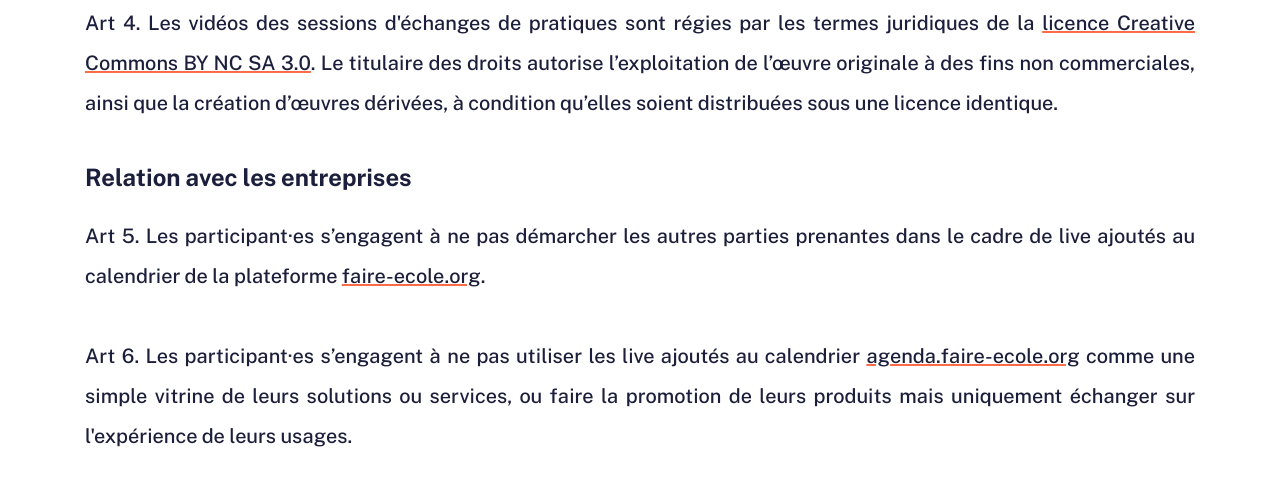
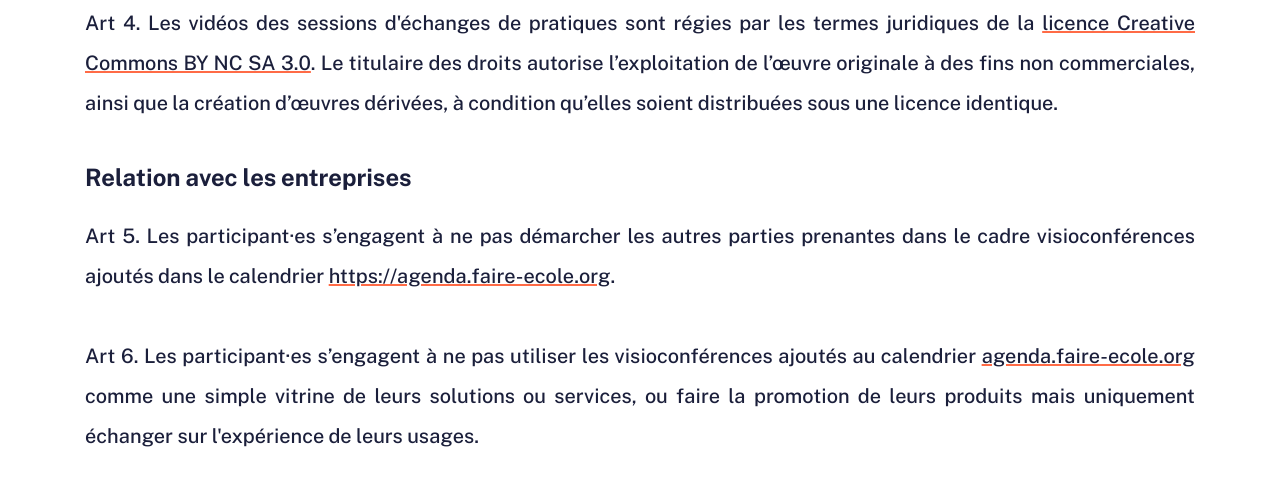
Before and after one commit to Continuite-Pedagogique/calendrier, a plain HTML site: page charte-contributeurs.html in a window 1280 px wide. Shown: the part 1054-1553 px from the top of the page. Drawn offline with nearby package versions, Linux system fonts and the light colour scheme.

Commit message:
Update charte-contributeurs.html

```diff
--- a/charte-contributeurs.html
+++ b/charte-contributeurs.html
@@ -107,8 +107,8 @@
       <p>Art 4. Les vidéos des sessions d'échanges de pratiques sont régies par les termes juridiques de la <a href=https://creativecommons.org/licenses/by-nc-sa/3.0/fr/">licence Creative Commons BY NC SA 3.0</a>. Le titulaire des droits autorise l’exploitation de l’œuvre originale à des fins non commerciales, ainsi que la création d’œuvres dérivées, à condition qu’elles soient distribuées sous une licence identique.</p>
       <h4>Relation avec les entreprises</h4>
       <p>
-        Art 5. Les participant·es s’engagent à ne pas démarcher les autres parties prenantes dans le cadre de live ajoutés au calendrier de la plateforme <a href="https://jeveuxaider.faire-ecole.org">faire-ecole.org</a>.<br><br>
-        Art 6. Les participant·es s’engagent à ne pas utiliser les live ajoutés au calendrier <a href="https://agenda.faire-ecole.org">agenda.faire-ecole.org</a> comme une simple vitrine de leurs solutions ou services, ou faire la promotion de leurs produits mais uniquement échanger sur l'expérience de leurs usages.
+        Art 5. Les participant·es s’engagent à ne pas démarcher les autres parties prenantes dans le cadre visioconférences ajoutés dans le calendrier <a href="https://agenda.faire-ecole.org">https://agenda.faire-ecole.org</a>.<br><br>
+        Art 6. Les participant·es s’engagent à ne pas utiliser les visioconférences ajoutés au calendrier <a href="https://agenda.faire-ecole.org">agenda.faire-ecole.org</a> comme une simple vitrine de leurs solutions ou services, ou faire la promotion de leurs produits mais uniquement échanger sur l'expérience de leurs usages.
       </p>
     </main>
 
```
